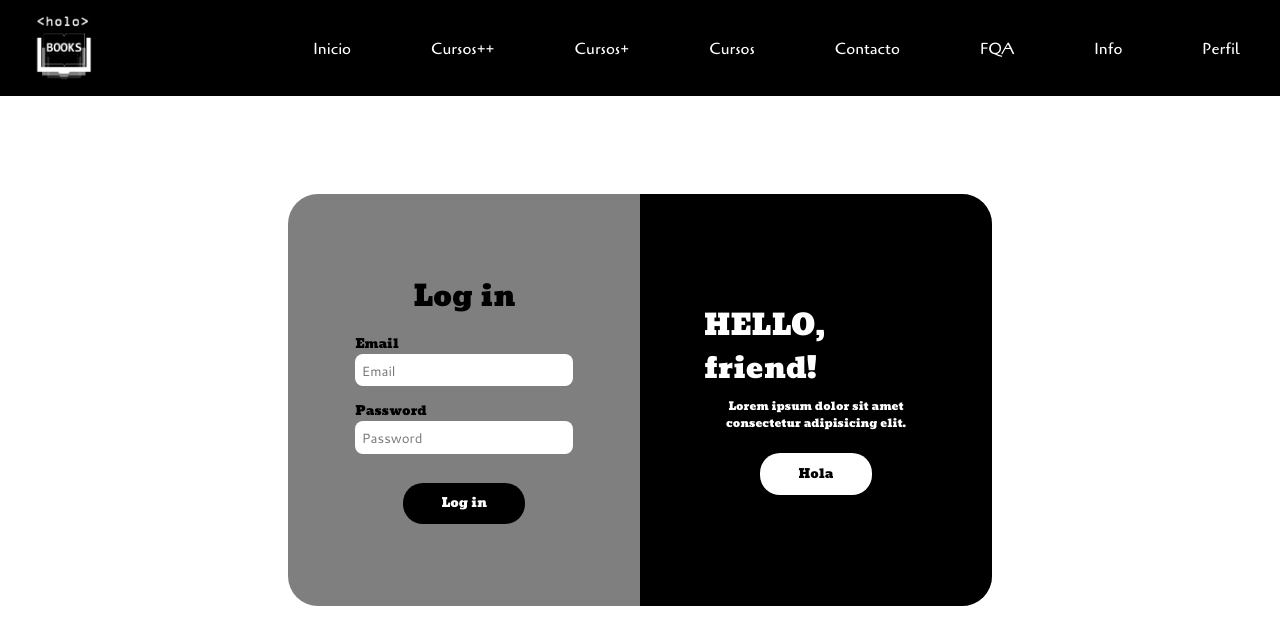
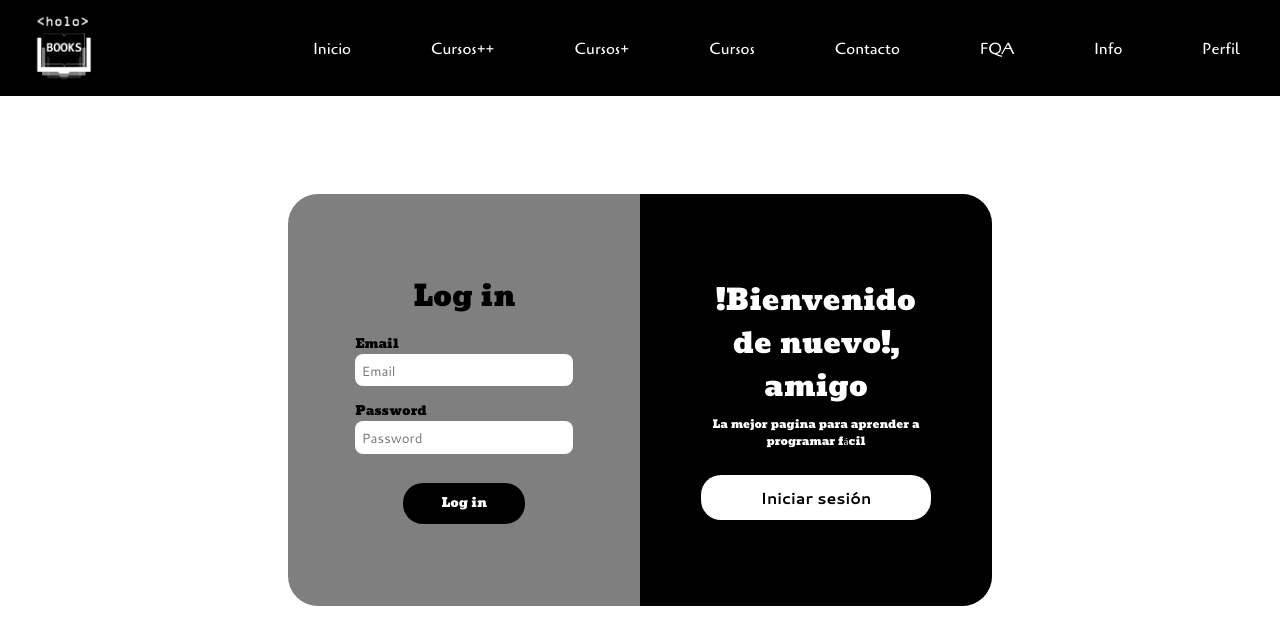
Before and after one commit to lociam06/HoloBooks_6to_FP, a React (Vite) app: page /login-page in a window 1280 px wide. Shown: the top 644 px of the page. Built offline with nearby package versions, Linux system fonts and the light colour scheme.

Commit message:
Logged verificacion

```diff
--- a/src/App.jsx
+++ b/src/App.jsx
@@ -1,5 +1,8 @@
 //libraries
 import { Routes, Route } from "react-router-dom"
+
+//Vista protegida elemento
+import ProtectedView from "./componets/ProtectedView/ProtectedView.jsx";
 
 //view
 import HoloBooksMainPage from "./views/HoloBooksMainPage/HoloBooksMainPage.jsx";
@@ -42,9 +45,9 @@ function App() {
 				<Route path="/course-selection-page" element={<CoursesSelectionPage />}></Route>
 
 				{/*Paginas de selecion de cursos*/}
-				<Route path="/course-selector-page/:filial/" element={<CourseSelectorPage />}></Route>
+				<Route path="/course-selector-page/:filial/" element={<ProtectedView><CourseSelectorPage /></ProtectedView>}></Route>
 				{/*Pagina de seleccion de niveles*/}
-				<Route path="/course-selector-page/:filial/:courseId" element={<LevelSelectorPage />}></Route>
+				<Route path="/course-selector-page/:filial/:courseId" element={<ProtectedView><LevelSelectorPage /></ProtectedView>}></Route>
 
 
 				{/*----------Lo de Keily-------------------*/}
--- /dev/null
+++ b/src/componets/ProtectedView/ProtectedView.jsx
@@ -0,0 +1,15 @@
+import { useEffect } from "react";
+import { isLogged } from "../../utils/authCheck";
+import { useNavigate } from "react-router-dom";
+
+export default function ProtectedView({ children }) {
+    const navigate = useNavigate();
+
+    useEffect(() => {
+        if (!isLogged()) navigate("/login-page");
+    }, [navigate]);
+    if (!isLogged()) {
+        return null;
+    }
+    return children;
+}
--- /dev/null
+++ b/src/utils/authCheck.js
@@ -0,0 +1,4 @@
+export function isLogged(){
+    const userInfo = JSON.parse(localStorage.getItem("userToken"));
+    return userInfo;
+}
--- a/src/views/CourseSelectorPage/CourseSelectorPage.jsx
+++ b/src/views/CourseSelectorPage/CourseSelectorPage.jsx
@@ -3,6 +3,7 @@ import { useNavigate, useParams } from "react-router-dom";
 import "./CourseSelectorPage.css"
 
 export default function CourseSelectorPage(){
+    console.log(localStorage.getItem("userToken"));
     const navigate = useNavigate();
     const [ coursesList, setCoursesList ] = useState([]);
     const { filial } = useParams();
--- a/src/views/LoginPage/LoginPage.css
+++ b/src/views/LoginPage/LoginPage.css
@@ -89,6 +89,7 @@
 #mainLoginPage #container #switchable h2 {
     margin: 0;
     font-size: 1.8em;
+    text-align: center;
 }
 
 #mainLoginPage #container #switchable p {
@@ -104,7 +105,9 @@
     background-color: #FFF;
     align-self: center;
     color: #000;
-    font-family: Moul;
+    font-family: Cantarell;
     margin-top: 1em;
-    font-size: 0.8em;
+    font-size: 1rem;
+    font-weight: bold;
+    width: 230px;
 }
--- a/src/views/LoginPage/LoginPage.jsx
+++ b/src/views/LoginPage/LoginPage.jsx
@@ -4,6 +4,9 @@ import CusNav from "../../componets/CusNav/CusNav";
 import { useState } from "react";
 
 function LoginPage() {
+    //Elimina la sesion
+    localStorage.removeItem("userToken");
+
     const navigate = useNavigate();
     const [message, setMessage] = useState('');
 
@@ -32,20 +35,16 @@ function LoginPage() {
             // Verificar si la respuesta fue exitosa
             console.log(response.ok);
             if (response.ok) {
+                const data = await response.json();
+                const token = data;
+                // Guardar el token en localStorage
+                localStorage.setItem("userToken", JSON.stringify(token));
                 // Redirigir al dashboard u otra página
-                console.log("Si dique");
                 navigate("/");
             } else {
                 const errorData = await response.json();
                 throw new Error(errorData.message || "Login failed");
             }
-
-            const data = await response.json();
-            const { token } = data;
-
-            // Guardar el token en localStorage
-            localStorage.setItem("token", token);
-            setMessage("Login successful!");
         } catch (err) {
             setMessage(err.message);
         }
@@ -85,7 +84,7 @@ function LoginPage() {
         }
     };
     return (
-        <>
+        <section id="login-page">
             <header>
                 <CusNav />
             </header>
@@ -143,7 +142,7 @@ function LoginPage() {
                     <SwitchableElemnt />
                 </section>
             </main>
-        </>
+        </section>
     )
 }
 
@@ -173,9 +172,17 @@ function SwitchableElemnt() {
     }
     return (
         <div id="switchable" style={switchableStyles}>
-            <h2>HELLO, friend!</h2>
-            <p>Lorem ipsum dolor sit amet consectetur adipisicing elit.</p>
-            <button id="switch-form-btn" onClick={switchForm}>Hola</button>
+            {activeForm == "loginForm"
+                ?<h2>!Bienvenido de nuevo!, amigo</h2>
+                :<h2>!!Bienvenido a HOLOBOOKs!!</h2>
+            }
+            <p>La mejor pagina para aprender a programar fácil</p>
+            <button id="switch-form-btn" onClick={switchForm} style={{fontFamily:"Cantarell", fontWeight:"bold", fontSize:"1rem"}}>
+            {activeForm == "loginForm"
+                ?"Iniciar sesión"
+                :"Registrarse"
+            }
+            </button>
         </div>
     )
 }
```
Also changed, not shown: 1 other file (tests, documents, lock files or other folders).
